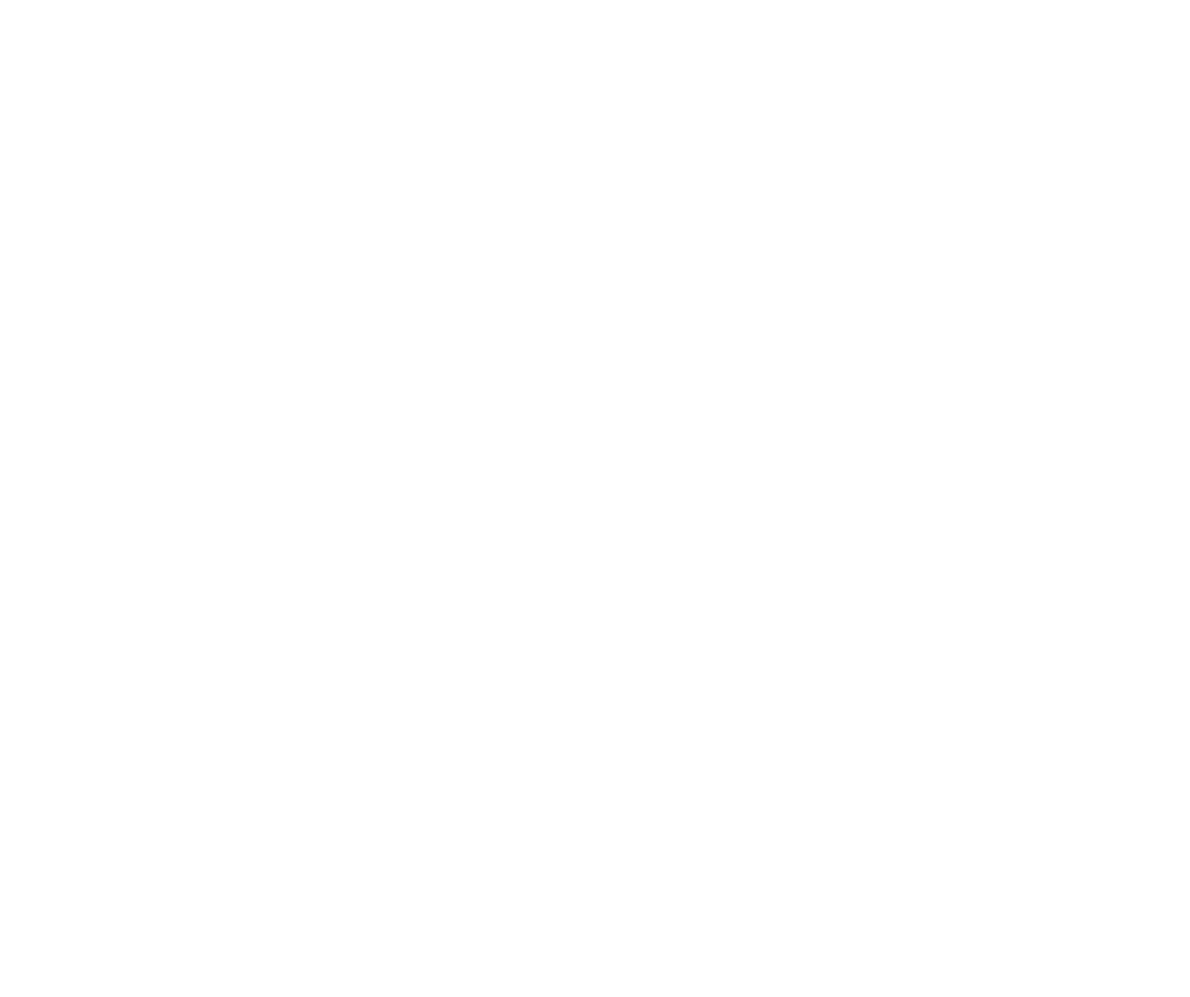
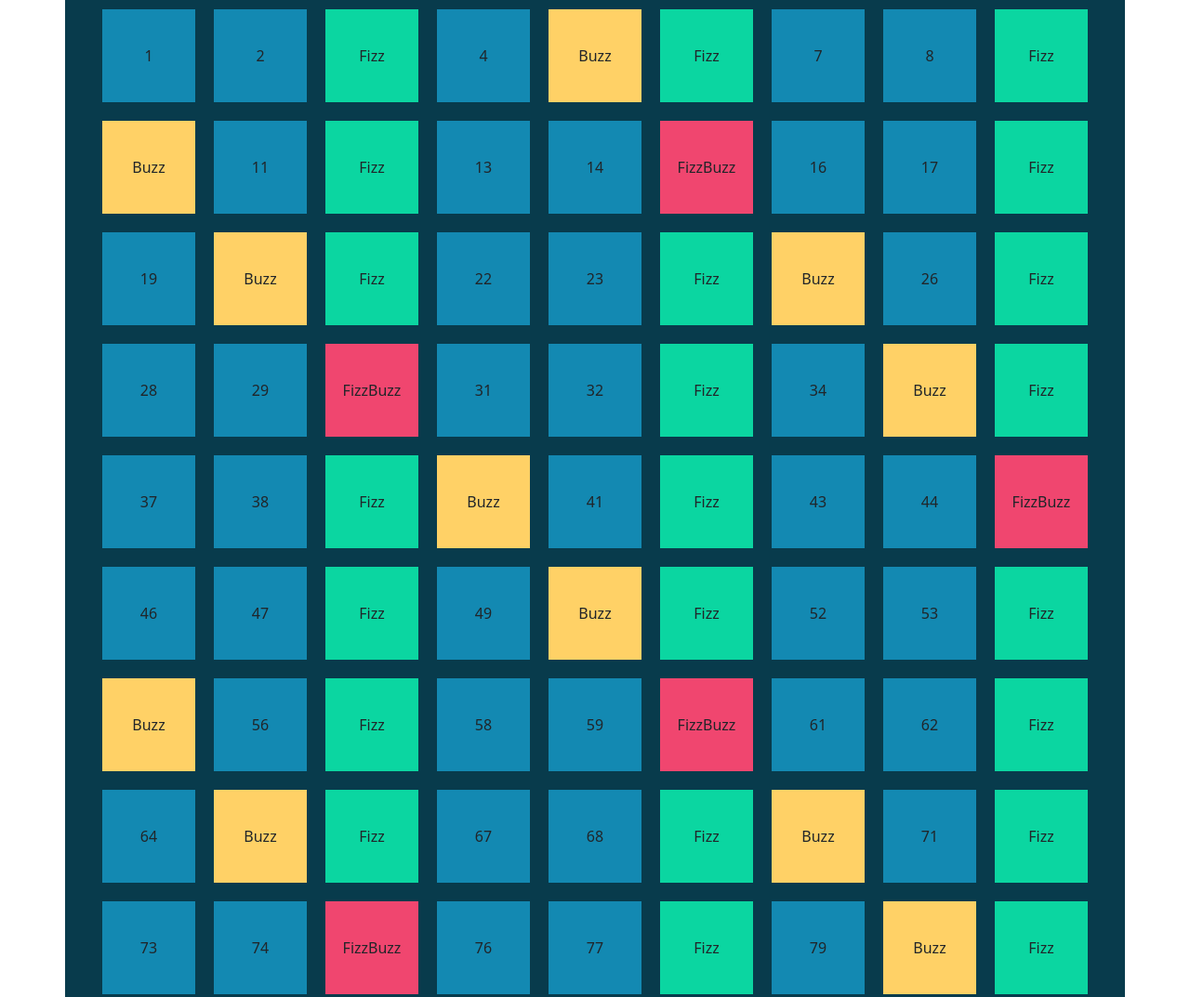
Before and after one commit to Faber000/js-fizzbuzzdom, a plain HTML site: page index.html in a window 1280 px wide. Shown: the top 1073 px of the page at 93% size. Before the commit the page ends 800 px from the top, so only its background shows below. Drawn offline with nearby package versions, Linux system fonts and the light colour scheme.

Commit message:
Milestone 3

```diff
--- a/index.html
+++ b/index.html
@@ -4,9 +4,16 @@
         <meta charset="UTF-8">
         <meta http-equiv="X-UA-Compatible" content="IE=edge">
         <meta name="viewport" content="width=device-width, initial-scale=1.0">
+        <link rel="stylesheet" href="style.css">
+         <!--Bootstrap-->
+         <link href="https://cdn.jsdelivr.net/npm/bootstrap@5.1.3/dist/css/bootstrap.min.css" rel="stylesheet" integrity="sha384-1BmE4kWBq78iYhFldvKuhfTAU6auU8tT94WrHftjDbrCEXSU1oBoqyl2QvZ6jIW3" crossorigin="anonymous">
+         <!--Bootstrap-->
         <title>FizzBuzz</title>
     </head>
     <body>
+        <div class="container d-flex flex-wrap justify-content-center">
+
+        </div>
         <script src="main.js"></script>
     </body>
 </html>
--- a/main.js
+++ b/main.js
@@ -1,19 +1,35 @@
+const container = document.querySelector(".container");
+
 for (let i=1; i<=100; i++) {
+
+    const element = document.createElement("div");
+    element.classList.add("square");
+
     switch(true) {
 
         case (i%3==0 && i%5==0):
-            console.log("FizzBuzz");
+
+            element.classList.add("fizzBuzz");
+            element.innerText = "FizzBuzz";
             break;
 
         case (i%3==0):
-            console.log("Fizz");
+
+            element.classList.add("fizz");
+            element.innerText = "Fizz";
             break;
 
         case (i%5==0):
-            console.log("Buzz");
+
+            element.classList.add("buzz");
+            element.innerText = "Buzz";
             break;
 
         default:
-            console.log(i);
+
+            element.classList.add("number");
+            element.innerText = i;
     }
+
+    container.append(element);
 }
--- /dev/null
+++ b/style.css
@@ -0,0 +1,28 @@
+.square {
+    height: 100px;
+    width: 100px;
+    margin: 10px;
+    display: flex;
+    justify-content: center;
+    align-items: center;
+}
+
+.number {
+    background-color: rgb(19, 137, 178);
+}
+
+.buzz {
+    background-color: rgb(255, 209, 102);
+}
+
+.fizz {
+    background-color: rgb(11, 214, 161);
+}
+
+.fizzBuzz {
+    background-color: rgb(240, 70, 111);
+}
+
+.container {
+    background-color: rgb(8, 59, 76);
+}
```
